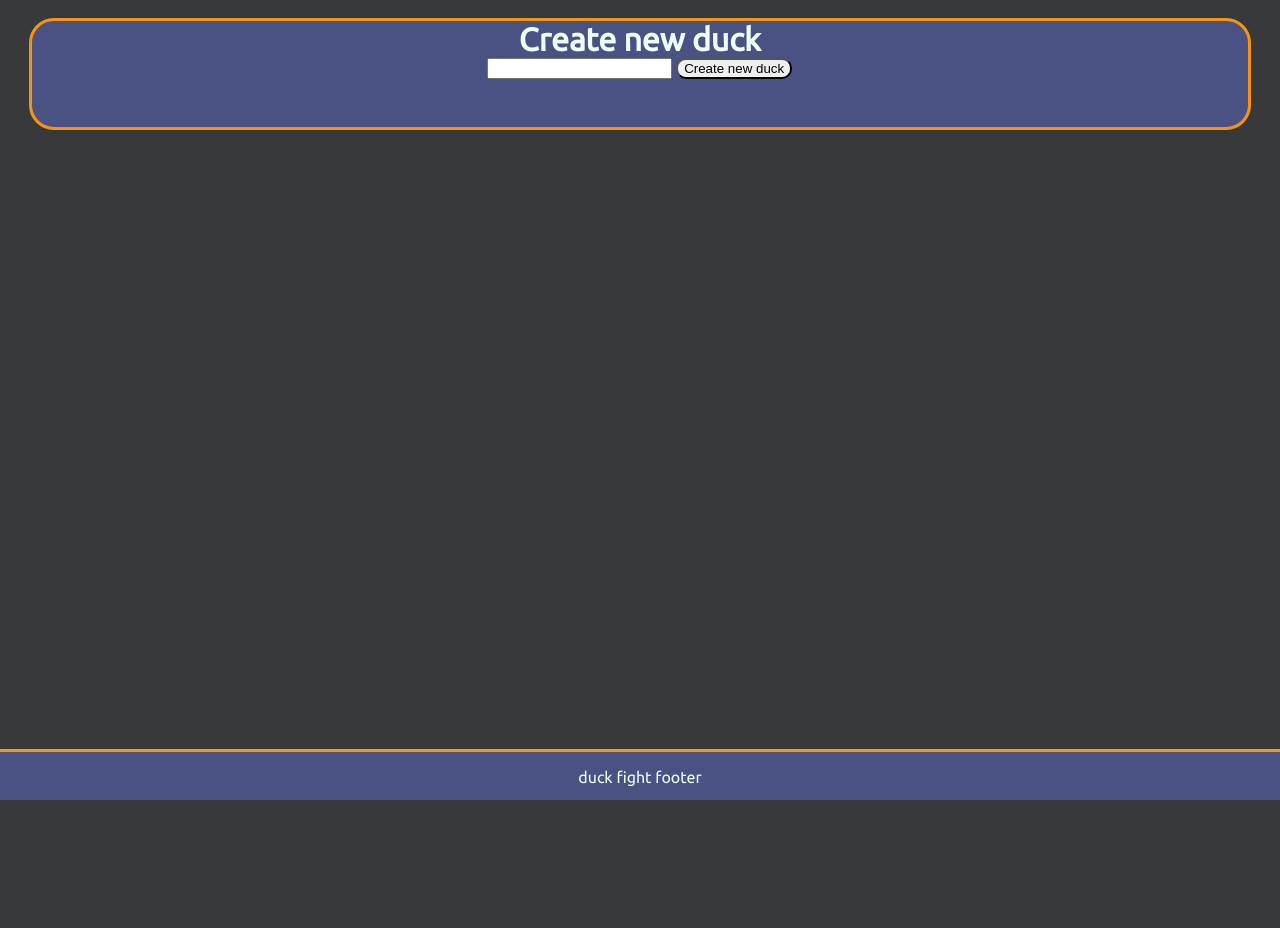
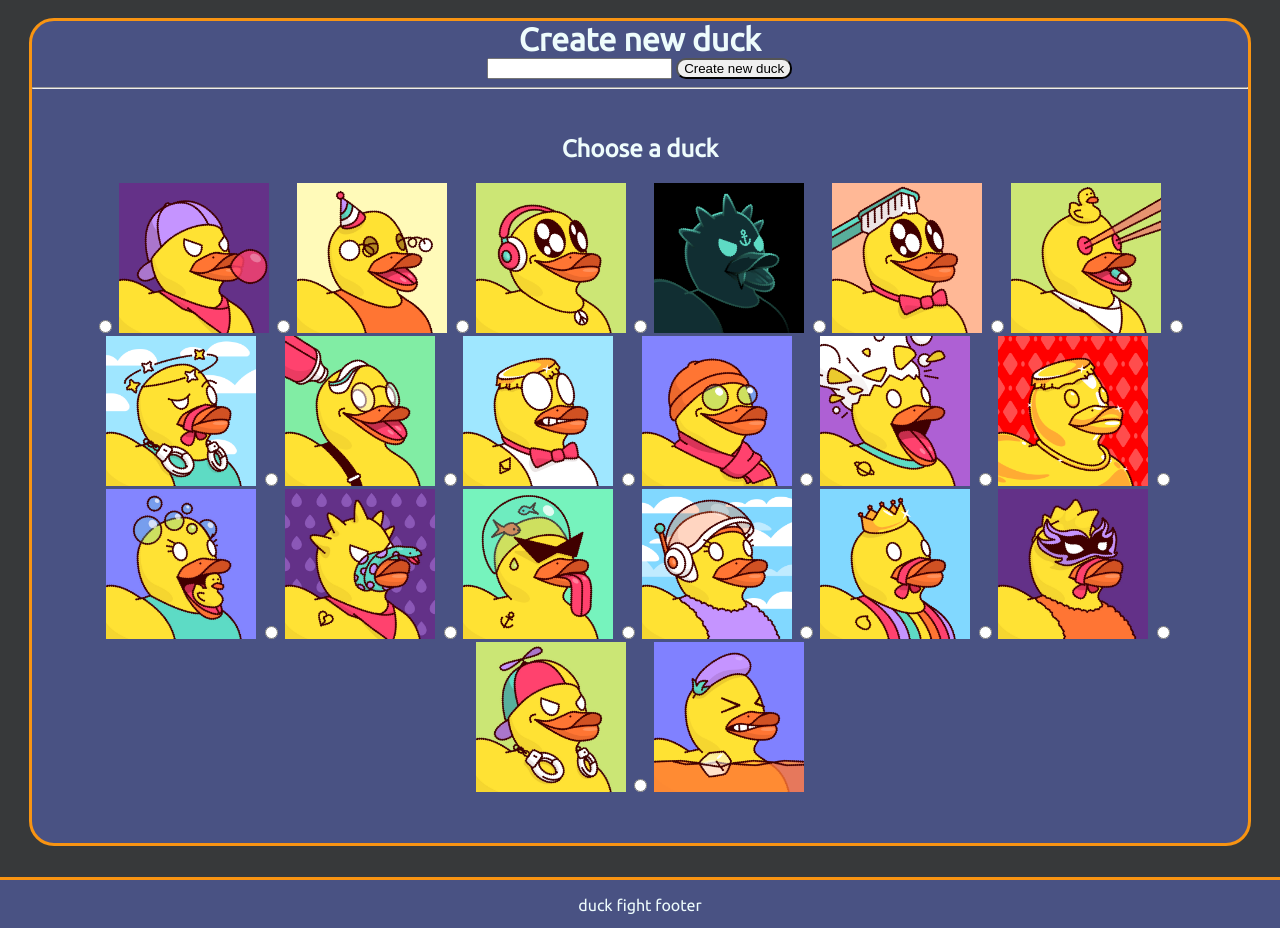
Before and after one commit to Grilo16/project_duck_gym_fight_club, a Flask app: page /create_duck in a window 1280 px wide. Shown: the part 41-969 px from the top of the page. Before the commit the page ends 841 px from the top, so only its background shows below. Run offline with Flask 2, Linux system fonts and the light colour scheme.

Commit message:
ducks can now have images and change them

```diff
--- a/controllers/admin_controller.py
+++ b/controllers/admin_controller.py
@@ -2,6 +2,7 @@ from flask import Blueprint
 from flask import render_template
 from flask import redirect
 from flask import request
+
 
 from models.gym_class import Gym_class
 
@@ -14,6 +15,8 @@ from repositories.gym_class_repository import get_all_classes
 from repositories.gym_class_repository import remove_class
 from repositories.gym_class_repository import select_class_by_id
 from repositories.gym_class_repository import update_gym_class
+
+duck_pictures = ['rdbp-gallery-1.png', 'rdbp-gallery-2.png', 'rdbp-gallery-3.png', 'rdbp-gallery-4.png', 'rdbp-gallery-5.png', 'rdbp-gallery-6.png', 'rdbp-gallery-7.png', 'rdbp-gallery-8.png', 'rdbp-gallery-9.png', 'rdbp-gallery-10.png', 'rdbp-gallery-11.png', 'rdbp-gallery-12.png', 'rdbp-gallery-13.png', 'rdbp-gallery-14.png', 'rdbp-gallery-15.png', 'rdbp-gallery-16.png', 'rdbp-gallery-17.png', 'rdbp-gallery-18.png', 'rdbp-gallery-19.png', 'rdbp-gallery-20.png']
 
 
 
@@ -28,7 +31,7 @@ def admin_page():
 @admin_blueprint.route("/duck_stats/admin/<duck_id>", methods=["GET"])
 def admin_page_edit_duck_get(duck_id):
     duck = select_duck_by_id(duck_id)
-    return render_template("admin/edit_duck_stats_admin.html", duck=duck)
+    return render_template("admin/edit_duck_stats_admin.html", duck=duck, duck_pictures=duck_pictures)
 
 @admin_blueprint.route("/duck_stats/admin/<duck_id>", methods=["POST"])
 def admin_page_edit_duck_post(duck_id):
@@ -38,6 +41,7 @@ def admin_page_edit_duck_post(duck_id):
     duck.attack = int(request.form["attack"])
     duck.defense = int(request.form["defense"])
     duck.speed = int(request.form["speed"])
+    duck.image = request.form["duck_image"]
     update_duck(duck)
     return redirect("/admin")
 
--- a/controllers/duck_controller.py
+++ b/controllers/duck_controller.py
@@ -11,6 +11,9 @@ from repositories.duck_repository import new_duck
 
 from repositories.ducks_in_classes_repository import get_classes_from_duck
 from repositories.ducks_in_classes_repository import get_classes_not_enroled_by_duck
+
+duck_pictures = ['rdbp-gallery-1.png', 'rdbp-gallery-2.png', 'rdbp-gallery-3.png', 'rdbp-gallery-4.png', 'rdbp-gallery-5.png', 'rdbp-gallery-6.png', 'rdbp-gallery-7.png', 'rdbp-gallery-8.png', 'rdbp-gallery-9.png', 'rdbp-gallery-10.png', 'rdbp-gallery-11.png', 'rdbp-gallery-12.png', 'rdbp-gallery-13.png', 'rdbp-gallery-14.png', 'rdbp-gallery-15.png', 'rdbp-gallery-16.png', 'rdbp-gallery-17.png', 'rdbp-gallery-18.png', 'rdbp-gallery-19.png', 'rdbp-gallery-20.png']
+
 
 duck_blueprint = Blueprint("ducks", __name__)
 
@@ -29,9 +32,9 @@ def show_duck_stats(duck_id):
 
 @duck_blueprint.route("/create_duck", methods = ["GET"])
 def create_duck_page():
-    return render_template("ducks/create_duck.html")
+    return render_template("ducks/create_duck.html", duck_pictures = duck_pictures)
 
 @duck_blueprint.route("/create_duck", methods = ["POST"])
 def save_new_duck():
-    new_duck(Duck(request.form["duck_name"], 0, 0, 0, 100))
+    new_duck(Duck(request.form["duck_name"], 0, 0, 0, 100, image = request.form["duck_image"]))
     return redirect("/all_ducks")
--- a/templates/admin/admin_page.html
+++ b/templates/admin/admin_page.html
@@ -6,7 +6,7 @@
 {% for duck in all_ducks %}
     <div class="show-duck">
         <br>
-        <img src="https://via.placeholder.com/150" alt="">
+        <img src="\static\ducks\{{duck.image}}" height="150" width="150" alt="">
 
 
         <p>{{duck.name}}</p>
--- a/templates/admin/edit_duck_stats_admin.html
+++ b/templates/admin/edit_duck_stats_admin.html
@@ -22,6 +22,11 @@
     <label for="speed">Duck speed</label>
     <input type="number" name="speed" value = {{duck.speed}}>
     <br>
+    {% for picture in duck_pictures %}
+
+    <input type="radio" name="duck_image" value="{{picture}}">
+    <img src="/static/ducks/{{picture}}" height="150" width="150" alt="">
+    {% endfor %}
     <button type="submit">Change stats</button>
 </form>
 
--- a/templates/base.html
+++ b/templates/base.html
@@ -22,11 +22,8 @@
     <div id="page-container">
         <br>
         <div id="content-wrap">
-
-
             <!-- all other page content -->
             {% block content %}
-
             {% endblock %}
         </div>
         <br>
--- a/templates/classes/show_class_info.html
+++ b/templates/classes/show_class_info.html
@@ -46,7 +46,7 @@
     {% for duck in ducks_in_class %}
     <div class="show-duck">
         <br>
-        <img src={{duck.image}} alt="" height="150" width="150">
+        <img src=\static\ducks\{{duck.image}} alt="" height="150" width="150">
 
         <p>
             {{duck.name}}
--- a/templates/ducks/create_duck.html
+++ b/templates/ducks/create_duck.html
@@ -4,6 +4,16 @@
 <form action="/create_duck" method = "post">
     <input type="text" name="duck_name">
     <button type="submit">Create new duck</button>
+    <br>
+<hr>
+<br>
+<h2>Choose a duck </h2>
+{% for picture in duck_pictures %}
+
+<input type="radio" name="duck_image" value="{{picture}}">
+    <img src="/static/ducks/{{picture}}" height="150" width="150" alt="">
+
+{% endfor %}
+
 </form>
-
 {% endblock %}
--- a/templates/ducks/show_ducks.html
+++ b/templates/ducks/show_ducks.html
@@ -6,7 +6,7 @@
     {% for duck in all_ducks %}
     <div class="show-duck">
         <br>
-        <img src={{duck.image}} alt="" height="150" width="150">
+        <img src=\static\ducks\{{duck.image}} alt="" height="150" width="150">
 
         <p>
             {{duck.name}}
--- a/templates/ducks/view_duck_stats.html
+++ b/templates/ducks/view_duck_stats.html
@@ -8,7 +8,7 @@
     <div class="duck-picture">
         <br>
 
-        <img src={{duck.image}} alt="" height="320" width="320">
+        <img src=\static\ducks\{{duck.image}} alt="" height="320" width="320">
     </div>
     <div class="duck-stats">
         <h2>Duck stats:</h2>
--- a/templates/fight_club/battle/battle_display.html
+++ b/templates/fight_club/battle/battle_display.html
@@ -7,7 +7,7 @@
 
 <div class="duck-fighter-1">
     <br>
-    <img src={{battle.duck_1.image}} alt="" height="200" width="200">
+    <img src=\static\ducks\{{battle.duck_1.image}} alt="" height="200" width="200">
 
 
     <hr>
@@ -21,7 +21,8 @@
 
     <div class="duck-fighter-2">
         <br>
-    <img src={{battle.duck_2.image}} alt="" height="200" width="200">
+    <img src=\static\ducks\{{battle.duck_2.image}} alt="" height="200" width="200">
+
 
 
         <hr>
--- a/templates/fight_club/battle/battle_result.html
+++ b/templates/fight_club/battle/battle_result.html
@@ -8,7 +8,7 @@ This is the victory page
 
 <div class="duck-fighter-1">
     <br>
-    <img src={{battle.duck_1.image}} alt="" height="200" width="200">
+    <img src="\static\ducks\{{battle.duck_1.image}}" alt="" height="200" width="200">
 
     <hr>
         <h2>{{battle.duck_1.name}}</h2>
@@ -21,7 +21,7 @@ This is the victory page
 
     <div class="duck-fighter-2">
         <br>
-        <img src={{battle.duck_2.image}} alt="" height="200" width="200">
+        <img src="\static\ducks\{{battle.duck_2.image}}" alt="" height="200" width="200">
 
 
         <hr>
--- a/templates/fight_club/battle/round_first_attacker.html
+++ b/templates/fight_club/battle/round_first_attacker.html
@@ -8,7 +8,7 @@
 
     <div class="duck-fighter-1">
         <br>
-        <img src={{battle.duck_1.image}} alt="" height="200" width="200">
+        <img src="\static\ducks\{{battle.duck_1.image}}" alt="" height="200" width="200">
 
 
         <hr>
@@ -22,7 +22,7 @@
 
         <div class="duck-fighter-2">
             <br>
-            <img src={{battle.duck_2.image}} alt="" height="200" width="200">
+            <img src="\static\ducks\{{battle.duck_2.image}}" alt="" height="200" width="200">
 
             <hr>
                 <h2>{{battle.duck_2.name}}</h2>
--- a/templates/fight_club/battle/round_second_attacker.html
+++ b/templates/fight_club/battle/round_second_attacker.html
@@ -8,7 +8,7 @@
 
     <div class="duck-fighter-1">
         <br>
-        <img src={{battle.duck_1.image}} alt="" height="200" width="200">
+        <img src="\static\ducks\{{battle.duck_1.image}}" alt="" height="200" width="200">
 
         <hr>
             <h2>{{battle.duck_1.name}}</h2>
@@ -21,7 +21,7 @@
 
         <div class="duck-fighter-2">
             <br>
-        <img src={{battle.duck_2.image}} alt="" height="200" width="200">
+        <img src="\static\ducks\{{battle.duck_2.image}}" alt="" height="200" width="200">
 
 
             <hr>
```
Also changed, not shown: console.py (+6 -6 lines).
